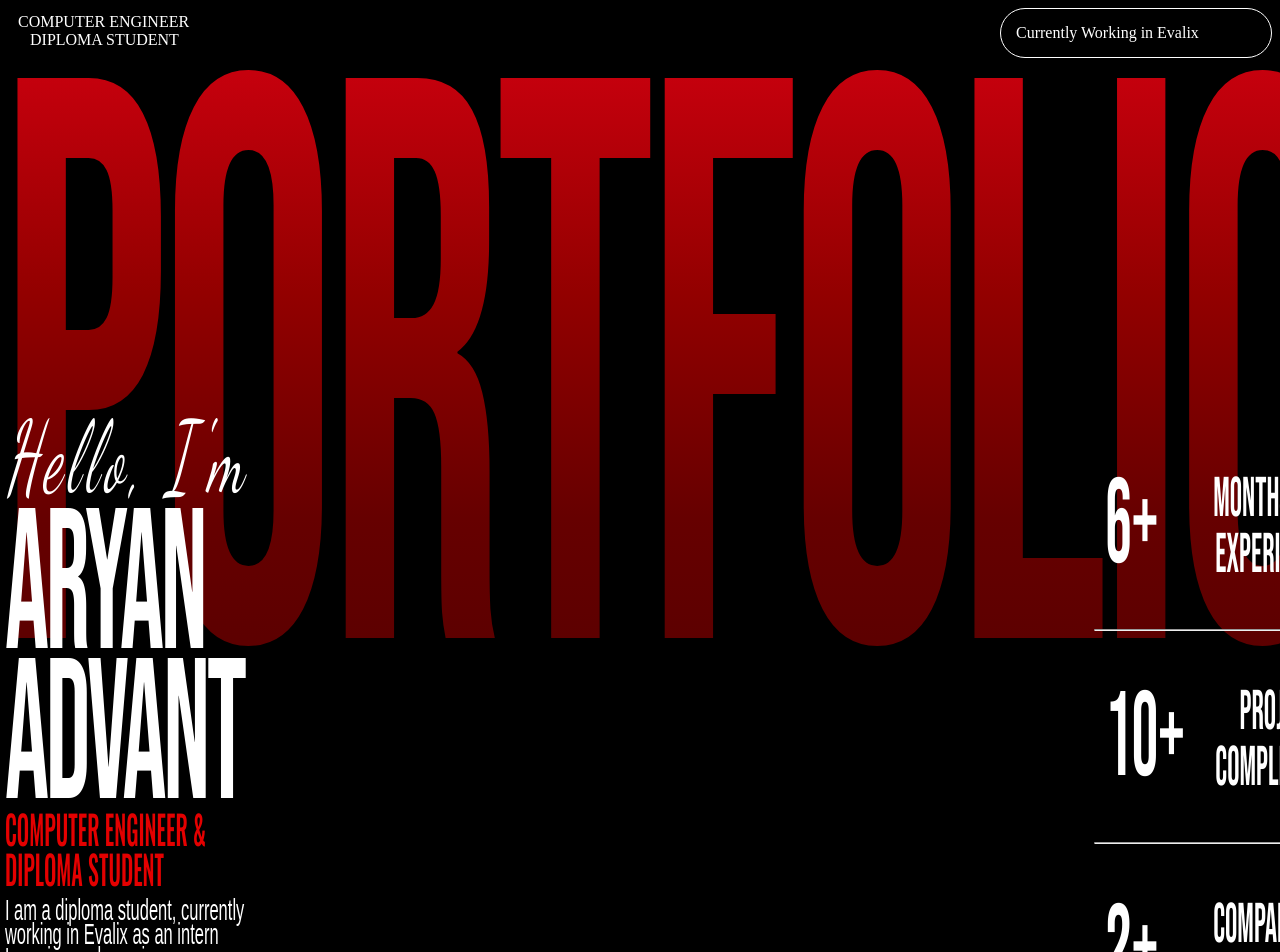
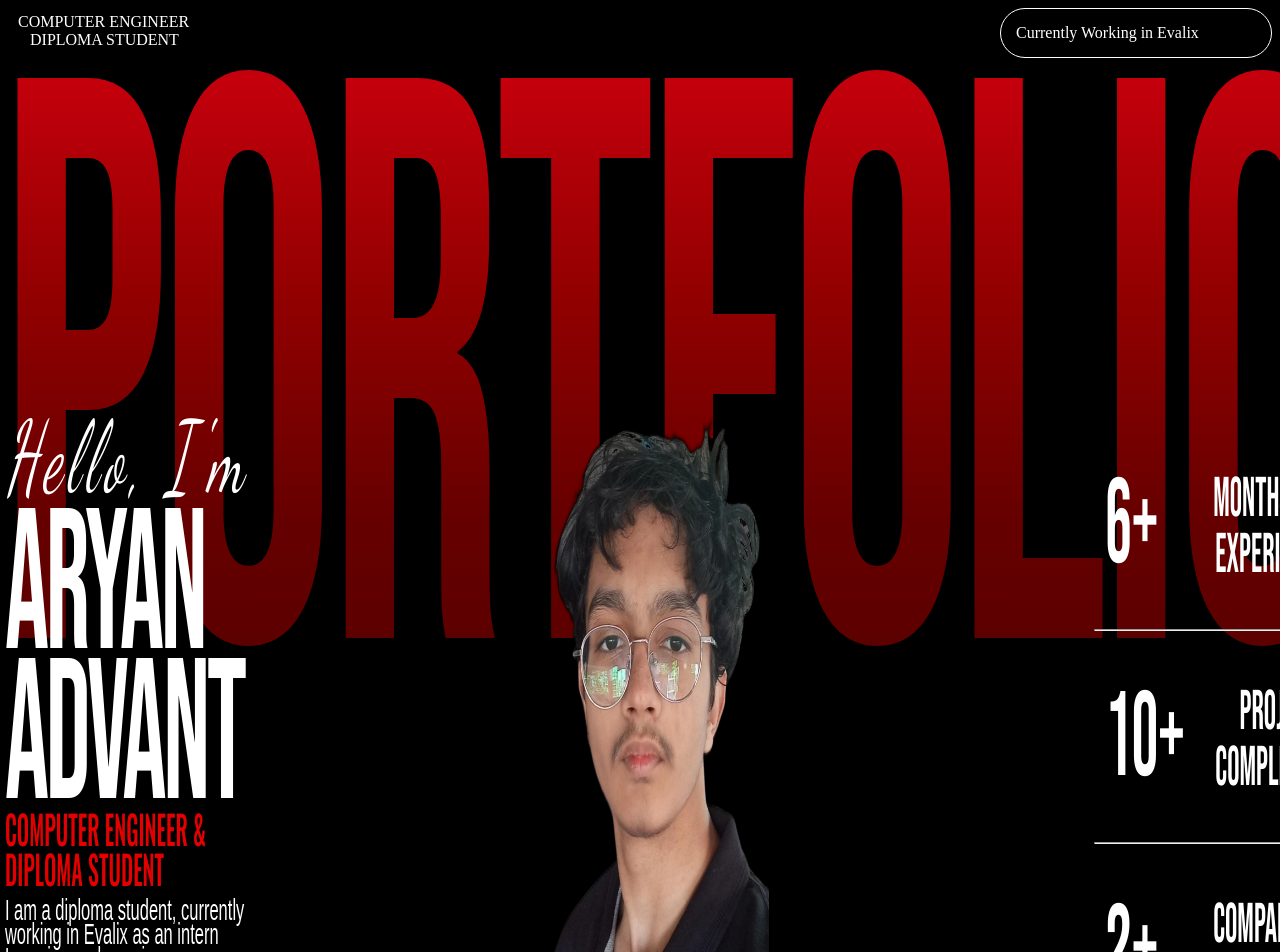
Before and after one commit to AryanAdvant/My-Portfolio, a React (Vite) app: page / in a window 1280 px wide. Shown: the top 952 px of the page. Built offline with nearby package versions, Linux system fonts and the light colour scheme.

Commit message:
Render sticker SVG in portfolio image section

```diff
--- a/src/App.jsx
+++ b/src/App.jsx
@@ -1,4 +1,5 @@
 import "./styles.css"
+import sticker from "./assets/sticker_clean-1.svg"
 
 function App()
 {
@@ -24,6 +25,7 @@ function App()
             </pre>
           </div>
           <div className = "content-branches" id="port-image">
+            <img src={sticker} alt="Portfolio sticker" />
           </div>
           <div className = "content-branches">
             <p className = "exp">
@@ -51,6 +53,4 @@ function App()
   )
 }
 
-
-
 export default App
```
